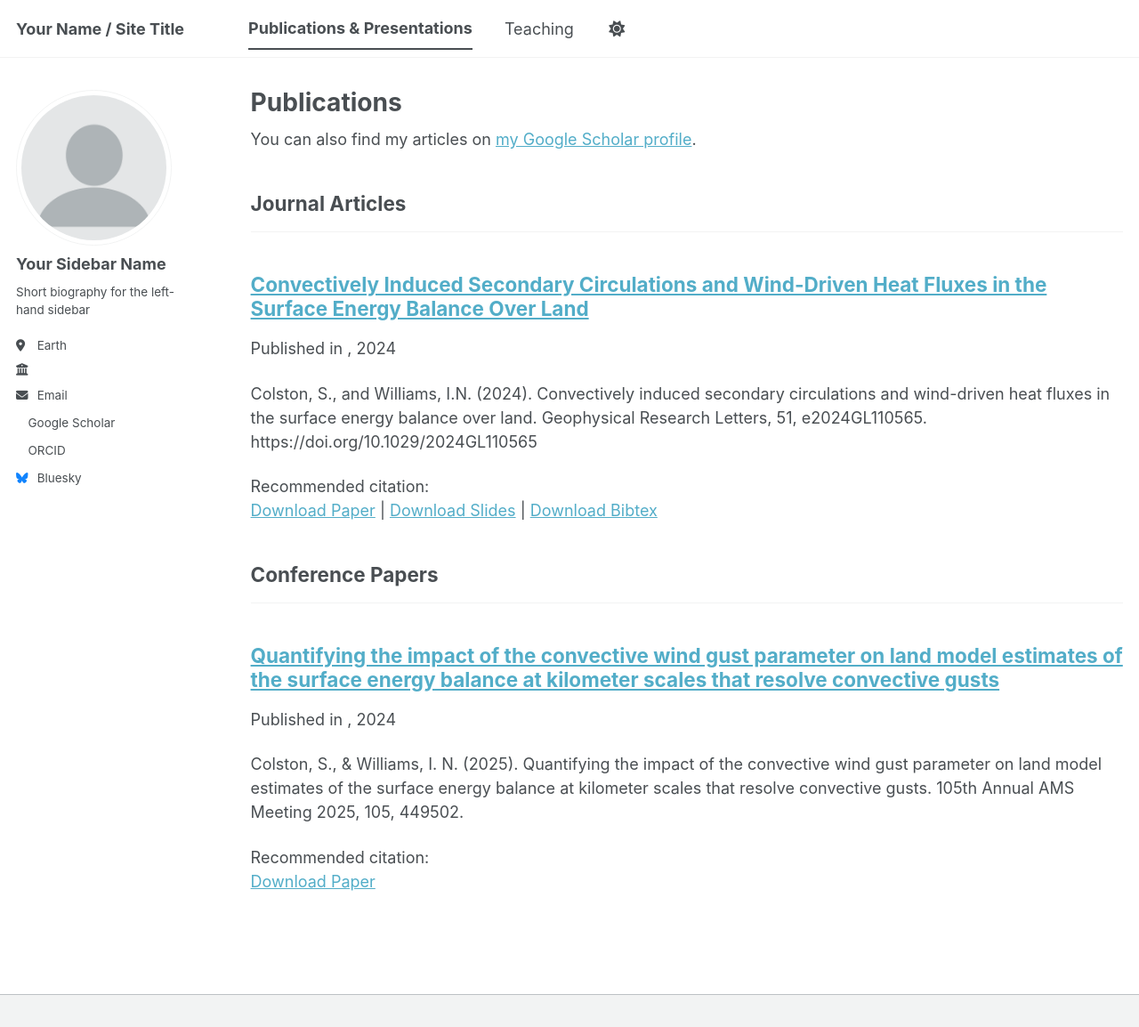
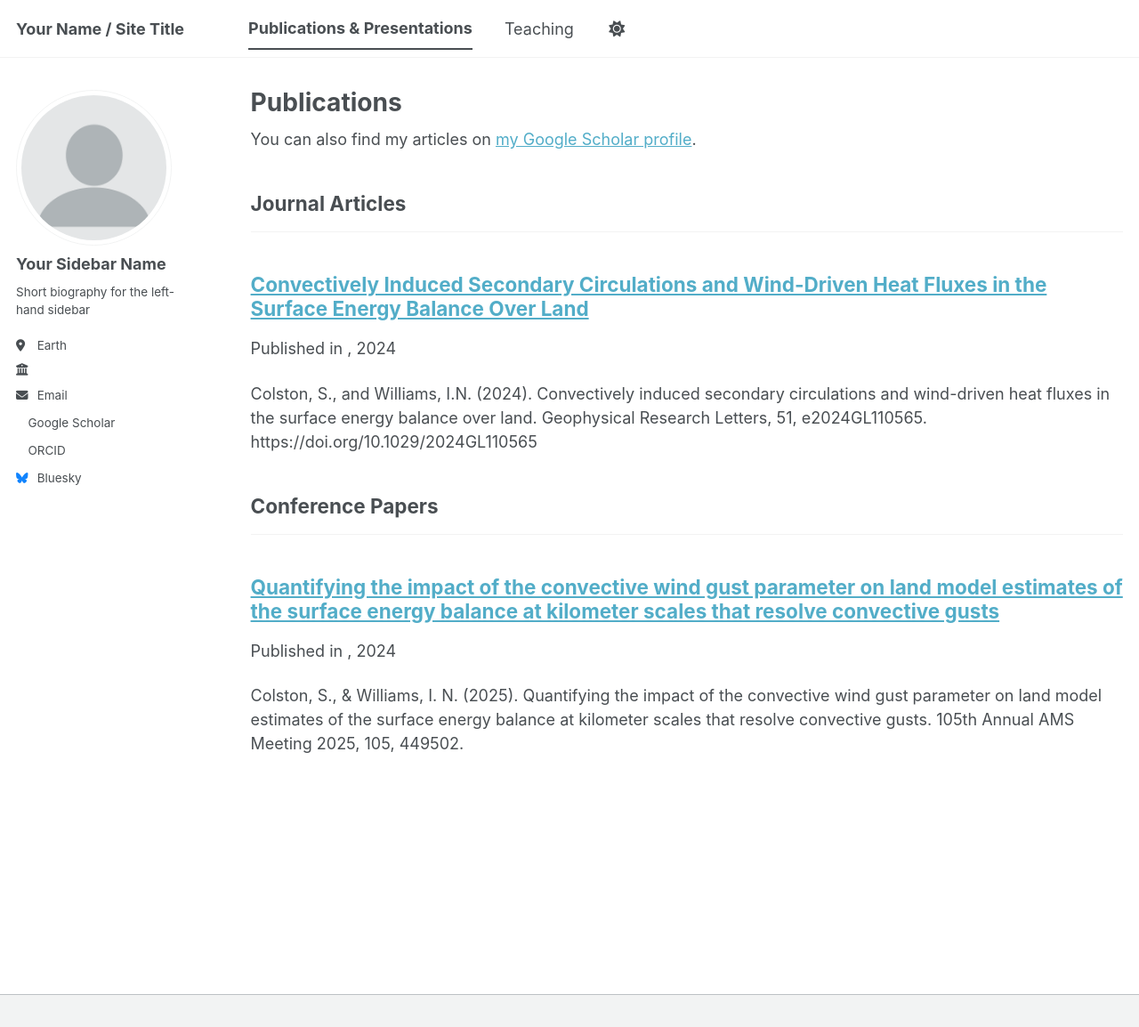
Before and after one commit to scolston/scolston.github.io, a Jekyll site: the page built from _pages/publications.html, in a window 1280 px wide and 1154 px high. Shown: the whole window at 89% size. Built offline with Jekyll 4.4.1, drawn with Linux system fonts in a browser that asks for light colours; a style sheet for code colours, icons or effects is not loaded; a file with an impossible date is left out.

Commit message:
Update archive-single.html

```diff
--- a/_includes/archive-single.html
+++ b/_includes/archive-single.html
@@ -52,7 +52,7 @@
     <p class="archive__item-excerpt" itemprop="description"><p>{{ post.excerpt | markdownify | remove: '<p>' | remove: '</p>' }}<strong><a href="{{ base_path }}{{ post.url }}" rel="permalink"> Read more</a></strong></p></p>
     {% endif %}
 
-    {% if post.citation and post.paperurl and post.slidesurl and post.bibtexurl %}
+    <!-- {% if post.citation and post.paperurl and post.slidesurl and post.bibtexurl %}
       <p>Recommended citation: {{ post.citation }}<br /><a href="{{ post.paperurl }}">Download Paper</a> | <a href="{{ post.slidesurl }}">Download Slides</a> | <a href="{{ post.bibtexurl }}">Download Bibtex</a></p>
     {% elsif post.citation and post.paperurl and post.slidesurl %}
       <p>Recommended citation: {{ post.citation }}<br /><a href="{{ post.paperurl }}">Download Paper</a> | <a href="{{ post.slidesurl }}">Download Slides</a></p>
@@ -78,7 +78,7 @@
       <p><a href="{{ post.slidesurl }}">Download Slides</a></p>
     {% elsif post.bibtexurl %}
       <p><a href="{{ post.bibtexurl }}">Download Bibtex</a></p>
-    {% endif %}
+    {% endif %} -->
 
   </article>
 </div>
```
